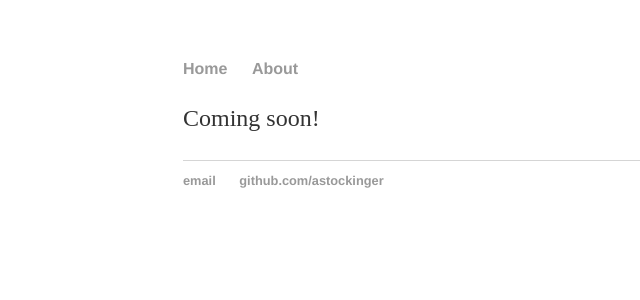
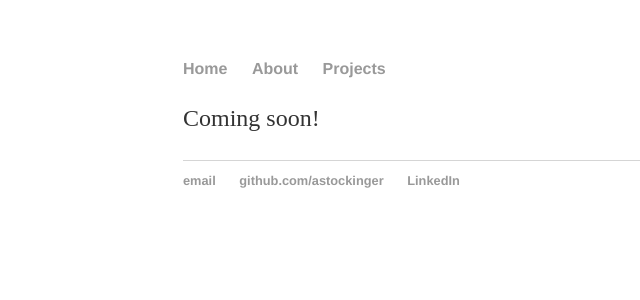
Before and after one commit to AStockinger/My-Website, a Jekyll site: the page built from projects.md, in a window 1280 px wide. Shown: the top 300 px of the page, without its empty margins (9-649 px from the left). Built offline with Jekyll 4.4.1, drawn with Linux system fonts in a browser that asks for light colours.

Commit message:
Update default.html

```diff
--- a/_layouts/default.html
+++ b/_layouts/default.html
@@ -10,6 +10,7 @@
 	    		<ul>
 	        		<li><a href="/">Home</a></li>
 		        	<li><a href="/about">About</a></li>
+				<li><a href="/projects">Projects</a></li>
 	    		</ul>
 			</nav>
 			<div class="container">
@@ -21,6 +22,7 @@
 	    		<ul>
 	        		<li><a href="mailto:amylstockinger@gmail.com">email</a></li>
 	        		<li><a href="https://github.com/astockinger">github.com/astockinger</a></li>
+				<li><a href="www.linkedin.com/in/amy-stockinger-80589362">LinkedIn</a></li>
 				</ul>
 			</footer>
 		</body>
```
